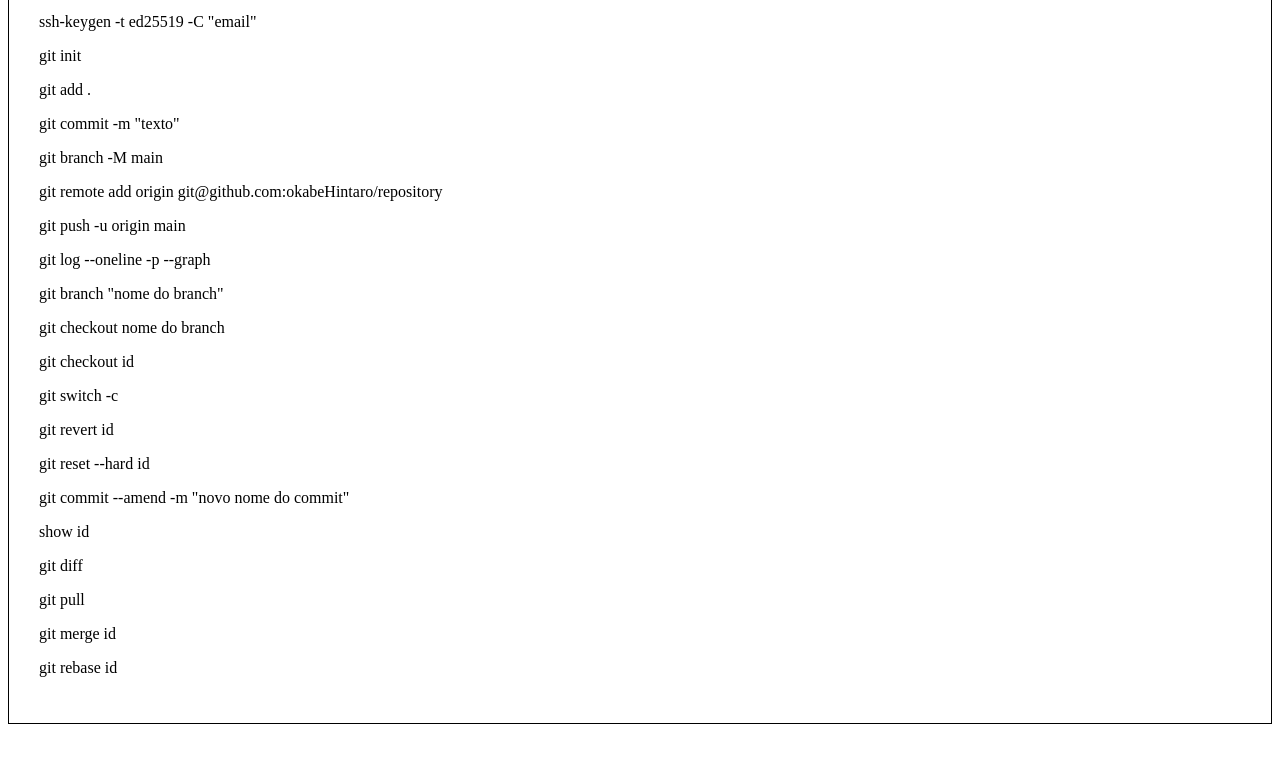
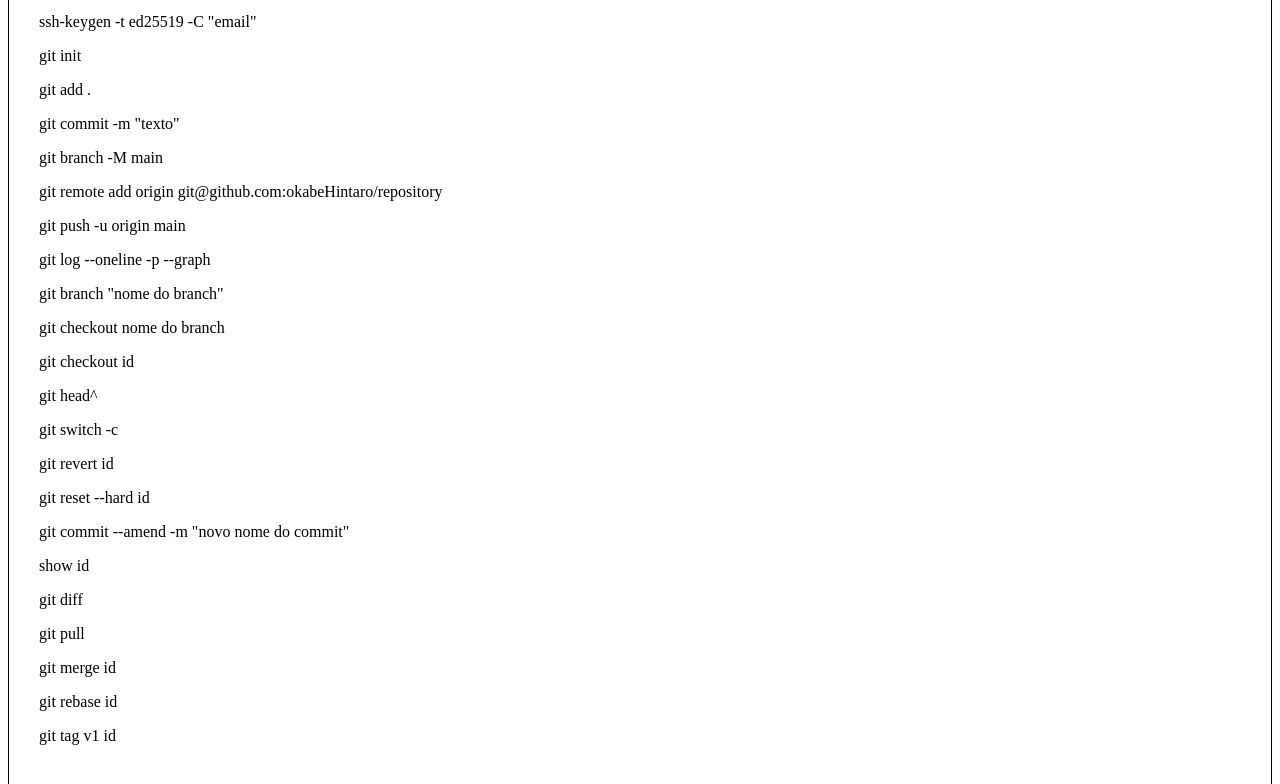
Before and after one commit to okabeHintaro/Gitcommands, a plain HTML site: page comandos git/index.html in a window 1280 px wide. Shown: the part 140-924 px from the top of the page. Before the commit the page ends 872 px from the top, so only its background shows below. Drawn offline with Linux system fonts and the light colour scheme.

Commit message:
Update index.html

```diff
--- a/comandos git/index.html
+++ b/comandos git/index.html
@@ -20,6 +20,7 @@
         <p>git branch "nome do branch"</p>
         <p>git checkout nome do branch</p>
         <p>git checkout id</p>
+        <p>git head^</p>
         <p>git switch -c</p>
         <p>git revert id</p>
         <p>git reset --hard id</p>
@@ -29,6 +30,7 @@
         <p>git pull</p>
         <p>git merge id</p>
         <p>git rebase id</p>
+        <p>git tag v1 id</p>
     </div>
 </body>
 </html>
```
